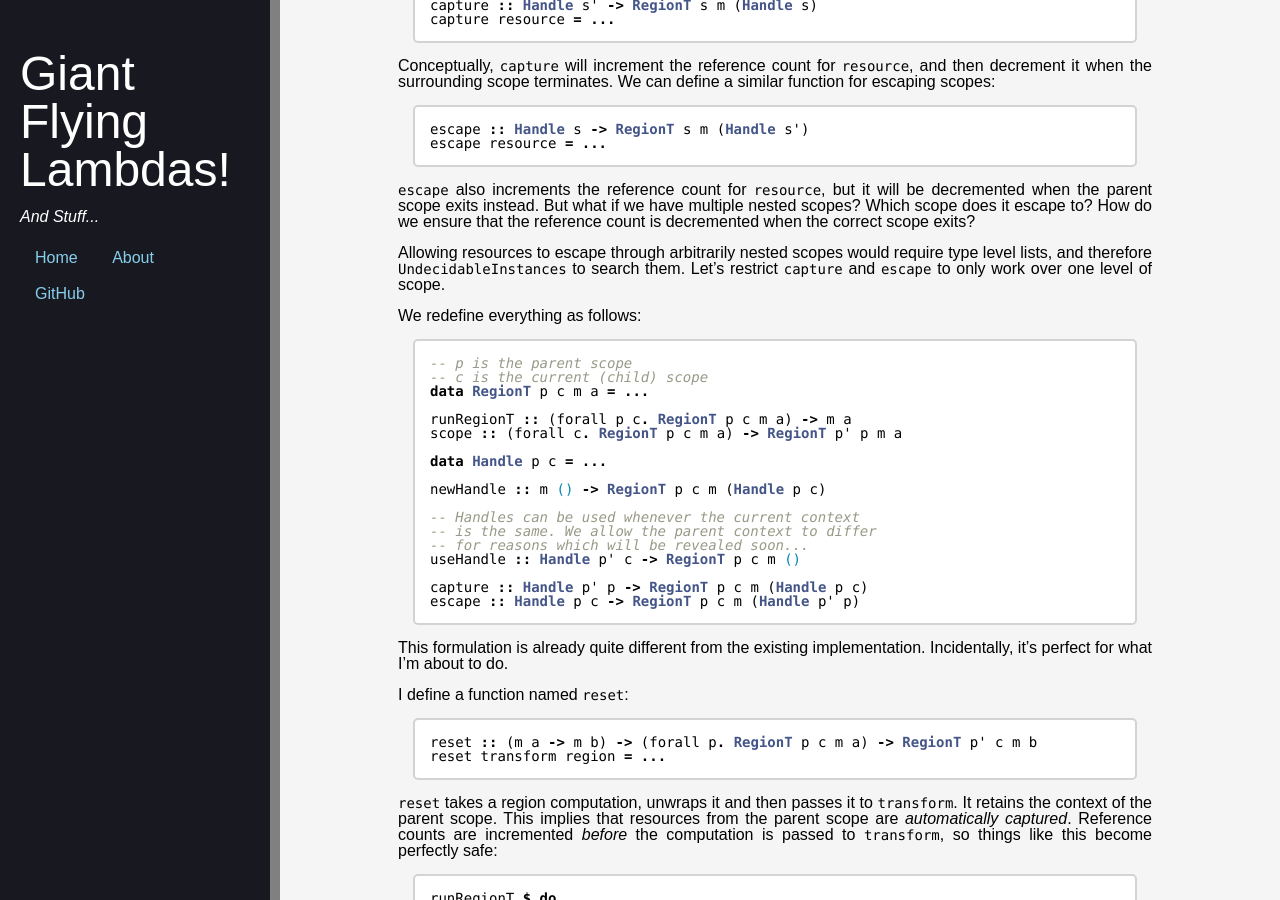
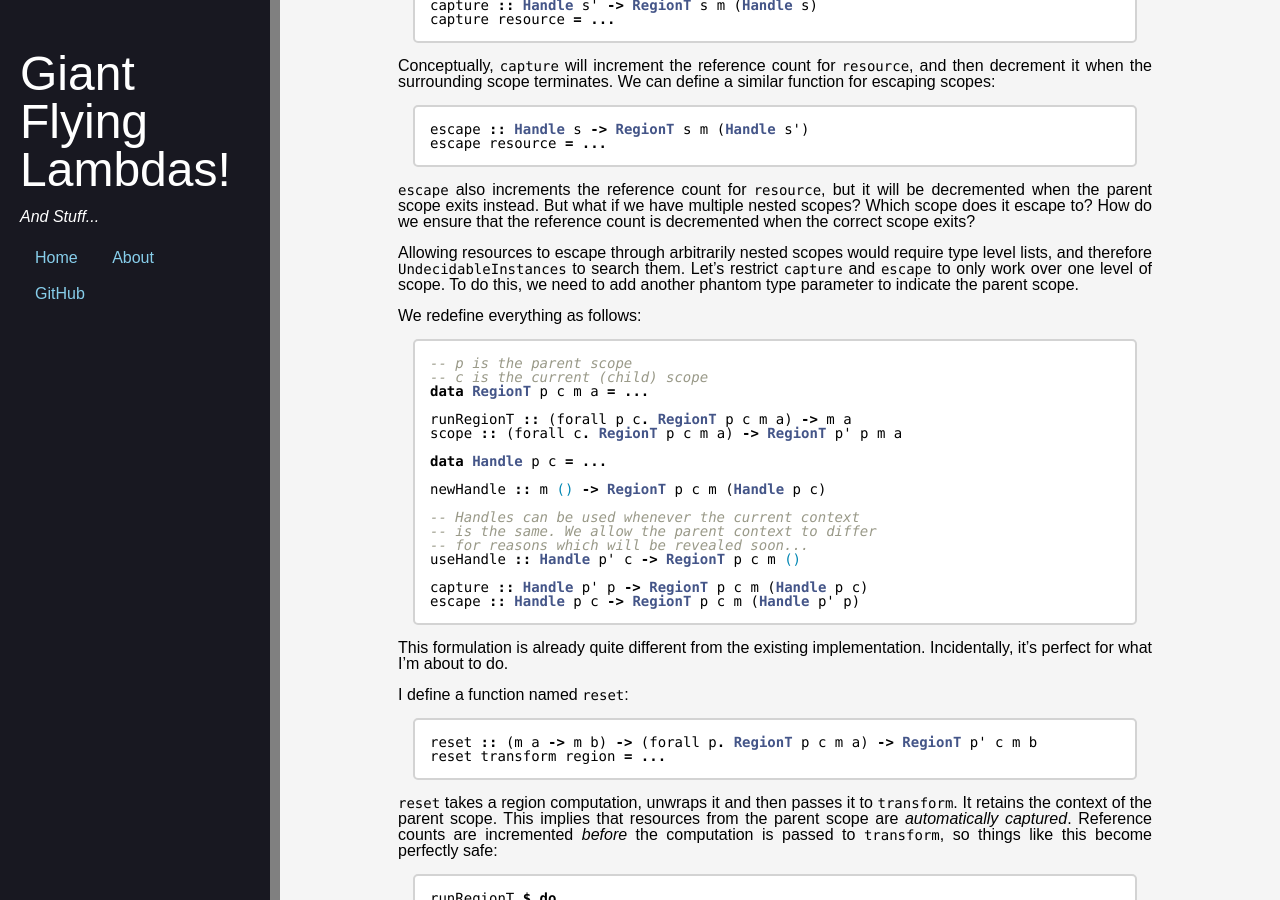
Before and after one commit to YellPika/YellPika.github.io, a Jekyll site: the page built from _posts/2013-12-10-improving-monadic-regions.md, in a window 1280 px wide and 900 px high, scrolled down 803 px. Built offline with Jekyll 4.4.1, drawn with Linux system fonts in a browser that asks for light colours; Markdown is read by kramdown in place of the engine named in the settings.

Commit message:
Small change...

```diff
--- a/_posts/2013-12-10-improving-monadic-regions.md
+++ b/_posts/2013-12-10-improving-monadic-regions.md
@@ -67,7 +67,9 @@ reference count is decremented when the correct scope exits?
 
 Allowing resources to escape through arbitrarily nested scopes would require
 type level lists, and therefore `UndecidableInstances` to search them. Let's
-restrict `capture` and `escape` to only work over one level of scope.
+restrict `capture` and `escape` to only work over one level of scope. To do
+this, we need to add another phantom type parameter to indicate the parent
+scope.
 
 We redefine everything as follows:
 
```
